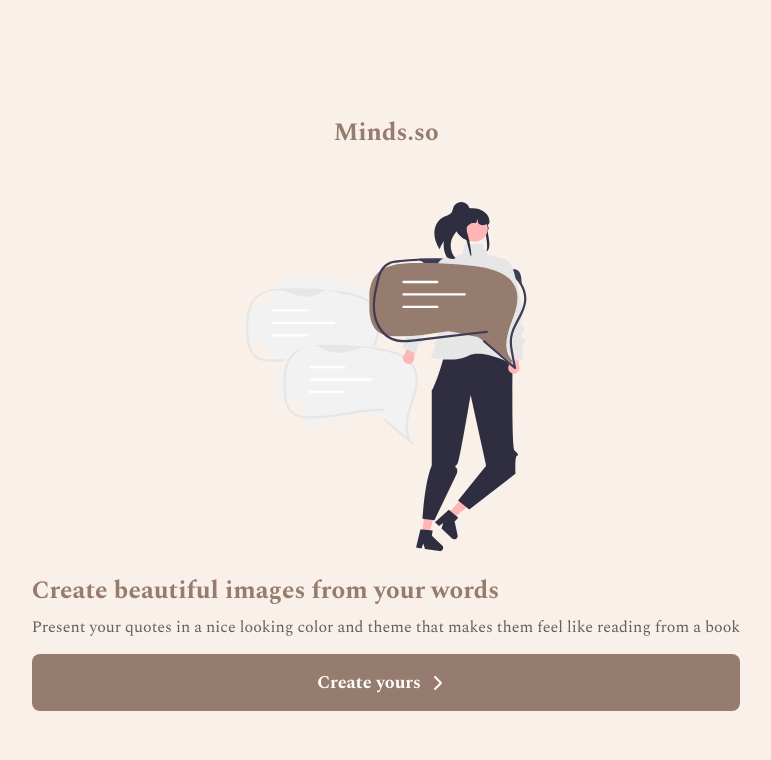
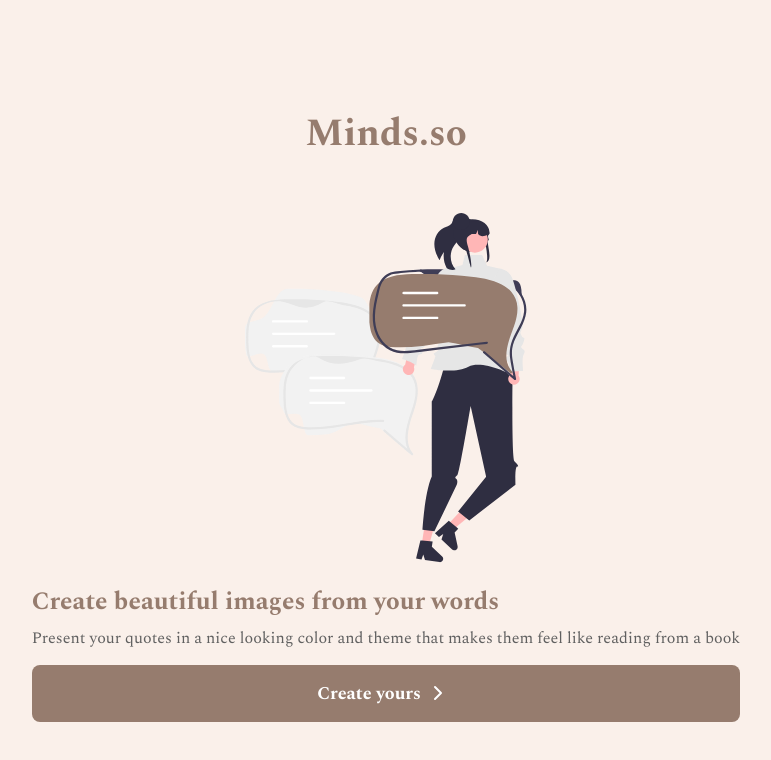
Before and after one commit to haneenmahd/minds.so, a React (Vite) app: page / in a window 1280 px wide. Shown: the top 760 px of the page, without its empty margins (254-1025 px from the left). Built offline with nearby package versions, Linux system fonts and the light colour scheme.

Commit message:
increase main heading font size

```diff
--- a/src/pages/Home.jsx
+++ b/src/pages/Home.jsx
@@ -19,7 +19,7 @@ function Home() {
       }}
     >
       <Container margin="0 0 40px 0" padding="0">
-        <Heading weight="900">Minds.so</Heading>
+        <Heading size="3vmax" weight="900">Minds.so</Heading>
       </Container>
 
       <img height={350} src={Illustration} alt="Main Illustration" />
```
